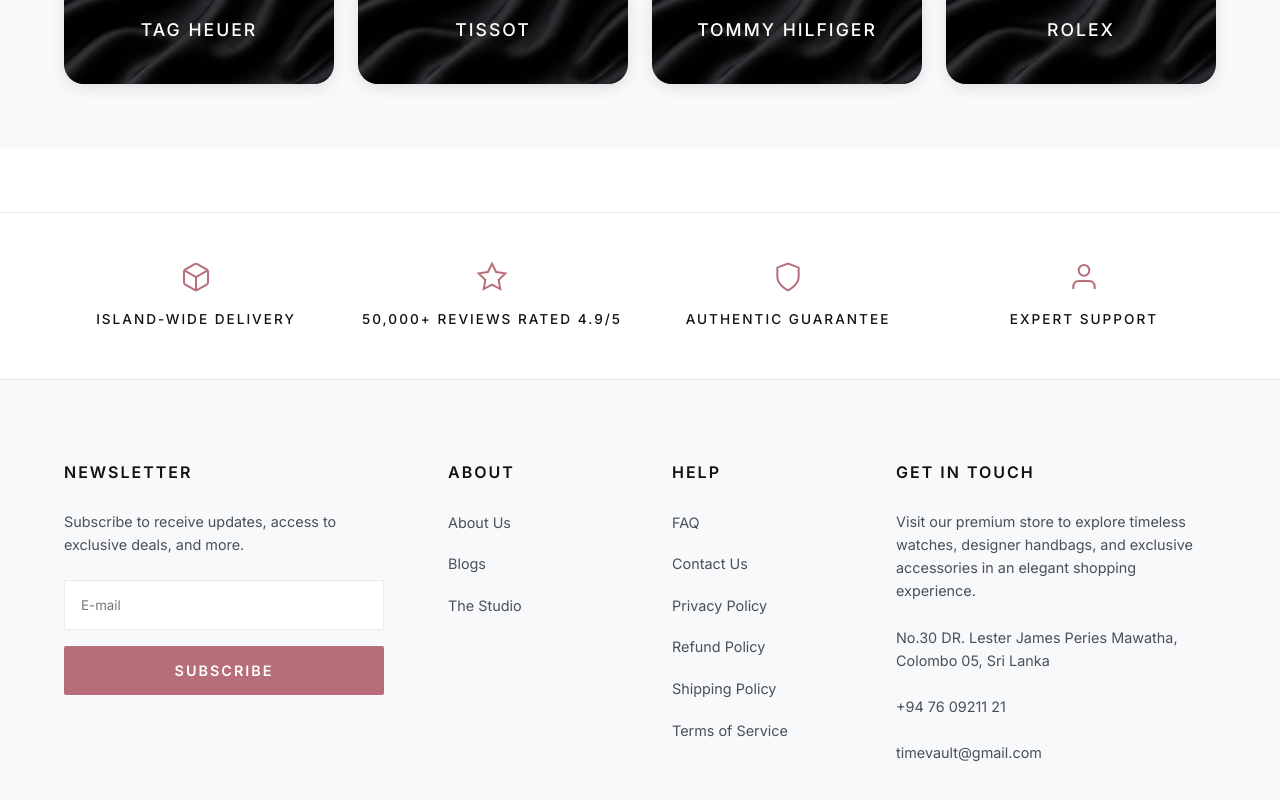
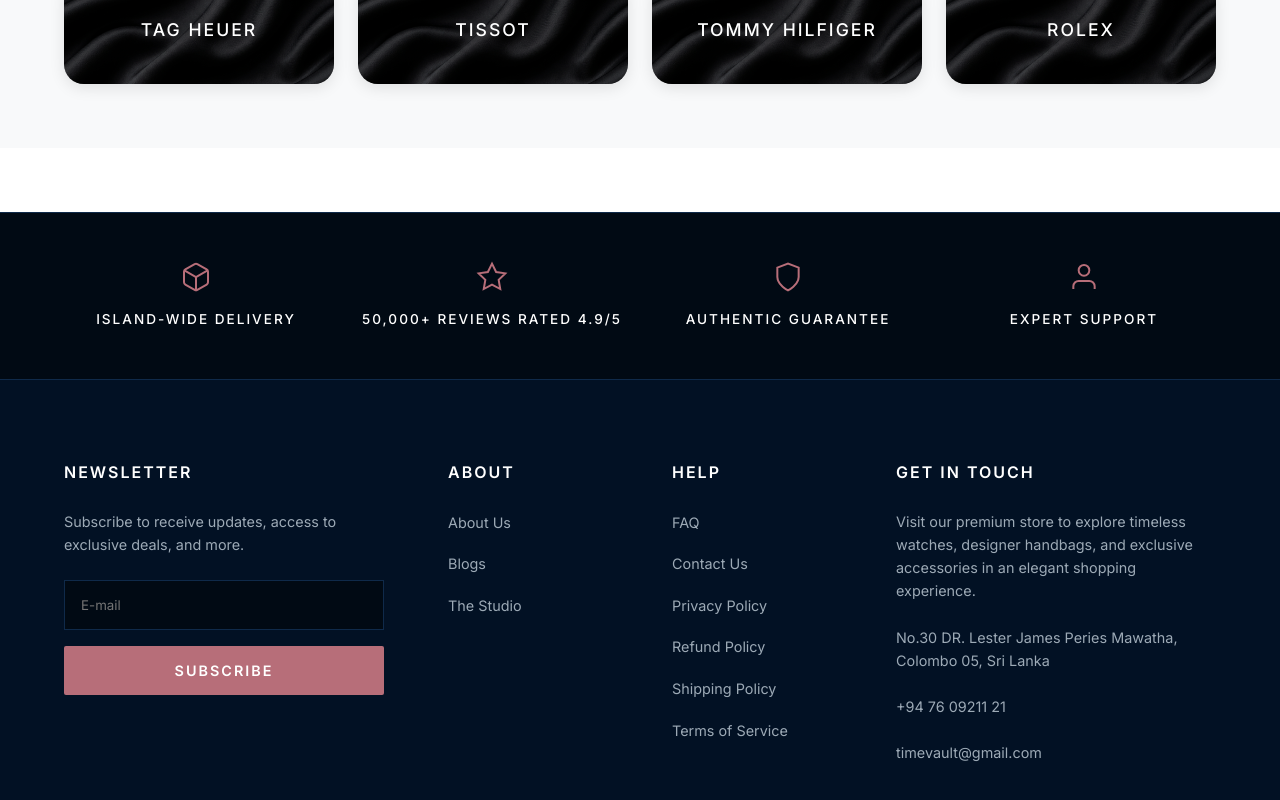
Before and after one commit to Harshavidath12/New-Jayarathna-watches, a React (Vite) app in the folder Frontend/: page / in a window 1280 px wide. Shown: the part 4037-4837 px from the top of the page. Built offline with nearby package versions, Linux system fonts and the light colour scheme.

Commit message:
Made the footer of the page darker

```diff
--- a/Frontend/src/components/Footer.css
+++ b/Frontend/src/components/Footer.css
@@ -1,14 +1,14 @@
 .footer {
-  background-color: var(--bg-secondary);
-  color: var(--text-primary);
+  background-color: #021124;
+  color: #FFFFFF;
   margin-top: var(--spacing-xl);
 }
 
 .footer-highlights {
-  background-color: var(--bg-primary);
+  background-color: #010A14;
   padding: 3rem 0;
-  border-top: 1px solid var(--bg-tertiary);
-  border-bottom: 1px solid var(--bg-tertiary);
+  border-top: 1px solid #0F2A4A;
+  border-bottom: 1px solid #0F2A4A;
 }
 
 .highlights-container {
@@ -54,11 +54,11 @@
   text-transform: uppercase;
   letter-spacing: 2px;
   margin-bottom: 1.5rem;
-  color: var(--text-primary);
+  color: #FFFFFF;
 }
 
 .footer-text {
-  color: var(--text-secondary);
+  color: #9DAAB6;
   font-size: 0.9rem;
   margin-bottom: 1.5rem;
 }
@@ -71,9 +71,9 @@
 
 .newsletter-input {
   padding: 1rem;
-  background-color: var(--bg-primary);
-  border: 1px solid var(--bg-tertiary);
-  color: var(--text-primary);
+  background-color: #010A14;
+  border: 1px solid #0F2A4A;
+  color: #FFFFFF;
   font-family: var(--font-primary);
 }
 
@@ -102,7 +102,7 @@
 }
 
 .footer-links a {
-  color: var(--text-secondary);
+  color: #9DAAB6;
   font-size: 0.9rem;
   transition: color var(--transition-fast);
 }
@@ -114,7 +114,7 @@
 
 .footer-address {
   font-style: normal;
-  color: var(--text-secondary);
+  color: #9DAAB6;
   font-size: 0.9rem;
   line-height: 1.6;
 }
```
